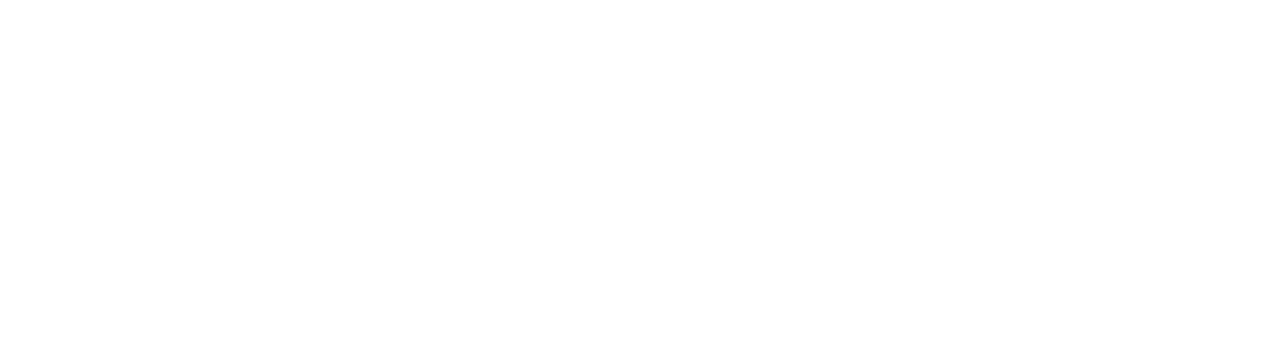
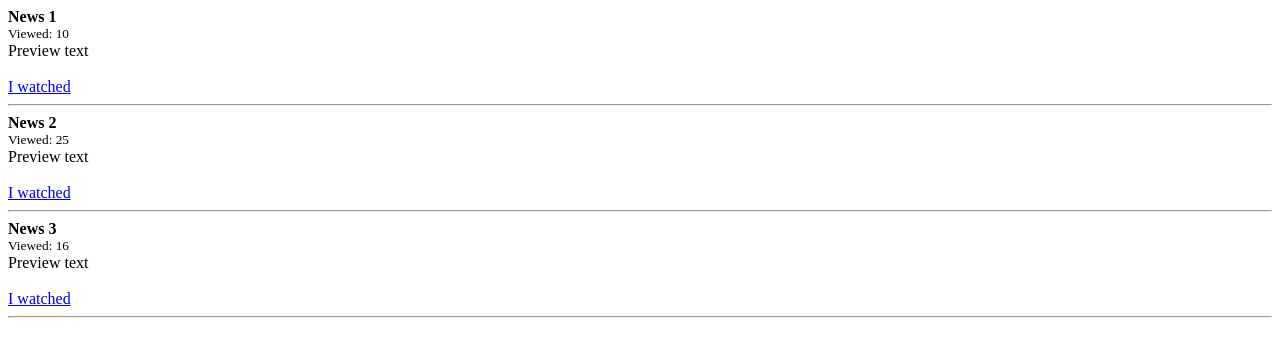
Before and after one commit to MulhamShaheen/NextType, a PHP site: page / in a window 1280 px wide. Before the commit the part shown is empty. Shown: the top 357 px of the page. Run offline with PHP 8.4, Linux system fonts and the light colour scheme.

Commit message:
Task num 4

```diff
--- /dev/null
+++ b/Task 1_4/data.json
@@ -0,0 +1,20 @@
+[
+  {
+    "id": "0001",
+    "viewed": 10,
+    "name": "News 1",
+    "text": "Preview text"
+  },
+  {
+    "id": "0005",
+    "viewed": 25,
+    "name": "News 2",
+    "text": "Preview text"
+  },
+  {
+    "id": "0002",
+    "viewed": 16,
+    "name": "News 3",
+    "text": "Preview text"
+  }
+]
--- a/Task 1_4/index.php
+++ b/Task 1_4/index.php
@@ -1 +1,32 @@
 <?php
+$filename = __DIR__ . "/data.json";
+$result = [];
+if (file_exists($filename))
+    $result = json_decode(file_get_contents($filename), true);
+
+
+if(isset($_GET['set_viewed'])){
+    foreach ($result as &$item){
+        $viewedId = $_GET['set_viewed'];
+        if($item['id'] == $viewedId){
+            $item['viewed']++;
+        }
+    }
+
+    file_put_contents($filename, json_encode($result));
+}
+
+
+
+?>
+
+<? foreach ($result as $task): ?>
+    <div>
+        <b><?= $task['name'] ?></b><br>
+        <small>Viewed: <?= $task['viewed'] ?></small><br>
+        <?= $task['text'] ?><br><br>
+        <a href="?set_viewed=<?= $task['id'] ?>">I watched</a>
+        <hr>
+    </div>
+
+<? endforeach;?>
```
